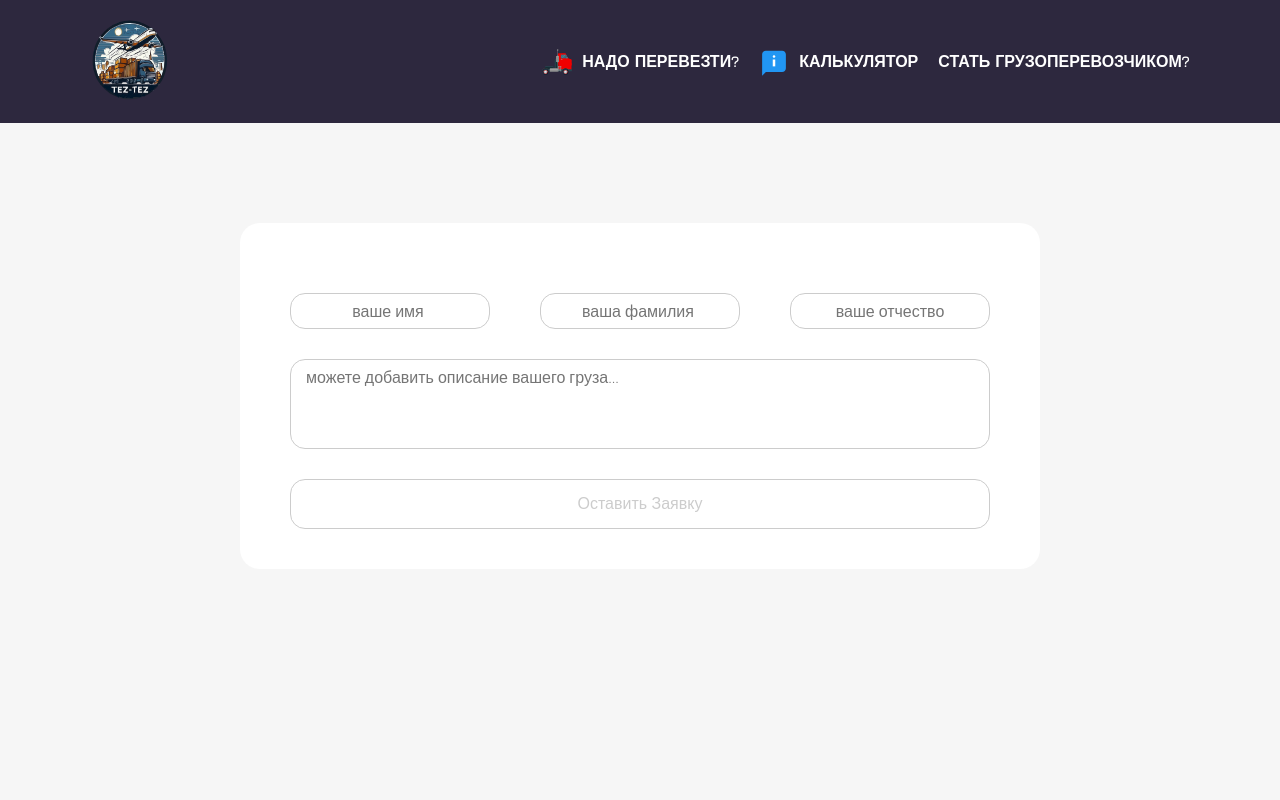
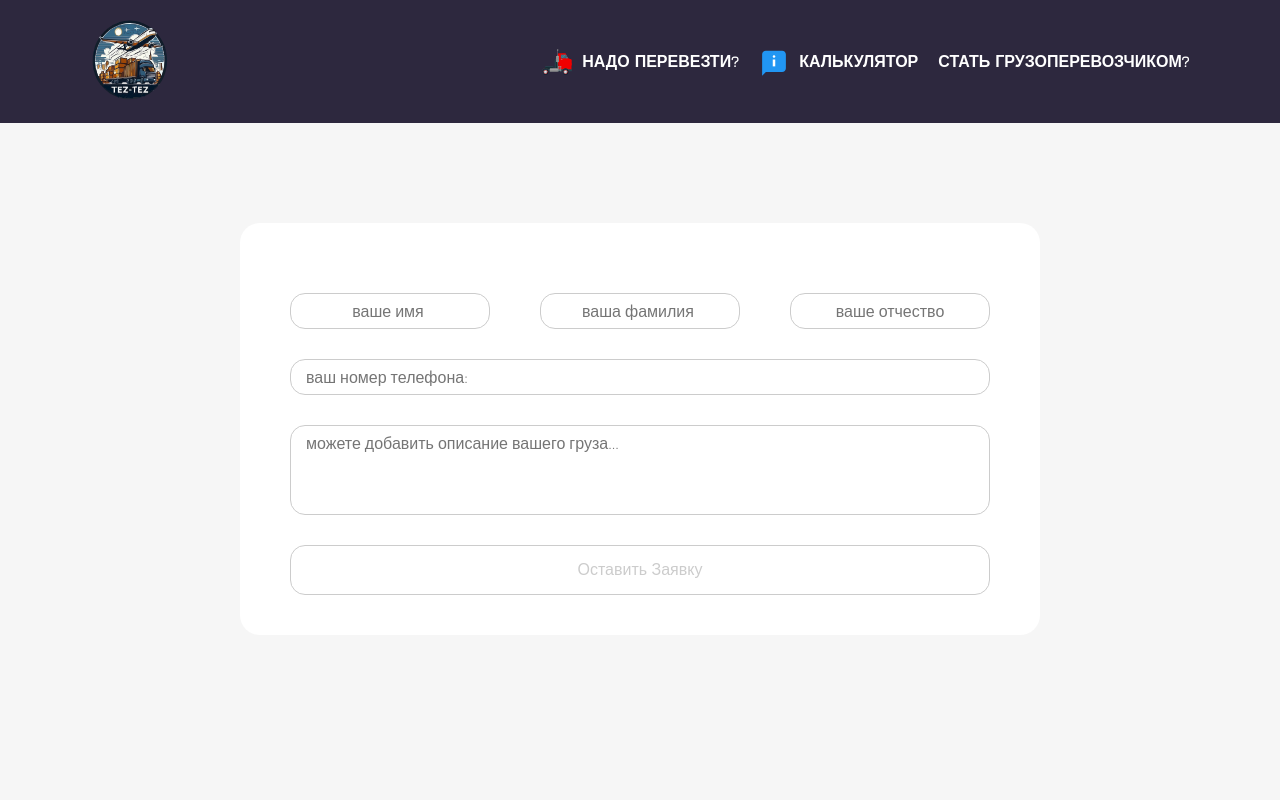
Before and after one commit to Arsen2003/tockha-b, a Next.js app: page /create-cargo in a window 1280 px wide. Shown: the top 800 px of the page. Built offline with nearby package versions, Linux system fonts and the light colour scheme.

Commit message:
tree deploy

```diff
--- /dev/null
+++ b/googlecc2b70c2c4964bea.html
@@ -0,0 +1 @@
+google-site-verification: googlecc2b70c2c4964bea.html
--- a/src/app/UI/NumberInput/NumberInput.module.scss
+++ b/src/app/UI/NumberInput/NumberInput.module.scss
@@ -0,0 +1,17 @@
+.label {
+  display: flex;
+  flex-direction: column;
+  width: 100%;
+  gap: 10px;
+  > input {
+    width: 100%;
+    border: none;
+    outline: none;
+    border: 0.5px solid var(--borderColors);
+    padding: 8px 15px;
+    color: var(--primeryColor);
+    font-size: 1rem;
+    border-radius: 15px;
+
+  }
+}
--- a/src/app/UI/NumberInput/NumberInput.tsx
+++ b/src/app/UI/NumberInput/NumberInput.tsx
@@ -1,6 +1,17 @@
+import styles from './NumberInput.module.scss'
+import { jura } from '@/app/assets/Fonts/Font'
+
+
 export default function NumberInput() {
   return (
-    <input>
-    </input>
+    <label className={styles.label}>
+      <input
+        style={jura.style}
+        type="tel"
+        placeholder='ваш номер телефона:'
+        pattern="[0-9]{3}-[0-9]{3}-[0-9]{4}"
+        required
+      />
+    </label>
   )
 }
--- a/src/app/components/CargoComponents/CargoCreateForm/CargoCreateForm.tsx
+++ b/src/app/components/CargoComponents/CargoCreateForm/CargoCreateForm.tsx
@@ -2,6 +2,7 @@ import styles from './CargoCreateForm.module.scss'
 import TextInput from '@/app/UI/TextInput/TextInput'
 import arrowIcon from '../../../assets/icons/arrow-right-icon.svg'
 import Image from 'next/image'
+import NumberInput from '@/app/UI/NumberInput/NumberInput'
 import CountrySelect from '@/app/UI/CountrySelect/CountrySelect'
 import CargoInputForm from './СargoCreateForm-items/CargoInputForm/CargoInputForm'
 export default function CargoCreateForm() {
@@ -17,6 +18,7 @@ export default function CargoCreateForm() {
         <TextInput placeholder="ваша фамилия "></TextInput>
         <TextInput placeholder="ваше отчество"></TextInput>
       </div>
+      <NumberInput/>
       <CargoInputForm></CargoInputForm>
       <button className={styles.button}>Оставить Заявку</button>
     </form>
--- a/src/app/layout.tsx
+++ b/src/app/layout.tsx
@@ -6,7 +6,8 @@ import Footer from './(pages)/util/Footer/Footer'
 import { Analytics } from '@vercel/analytics/react'
 export const metadata: Metadata = {
   title: 'TEZ-TEZ CARGO',
-  description: '  ',
+  description:
+    'Грузоперевозки по Кыргызстану,сборные грузы всем регионам (LTL) ,так же (FTL) ',
 }
 
 export default function RootLayout({
@@ -16,7 +17,6 @@ export default function RootLayout({
 }) {
   return (
     <html lang="en">
-
       <body className={jura.className}>
         <Header />
         {children}
```
Also changed, not shown: src/app/assets/images/sadyr-awa.jpg (deleted).
